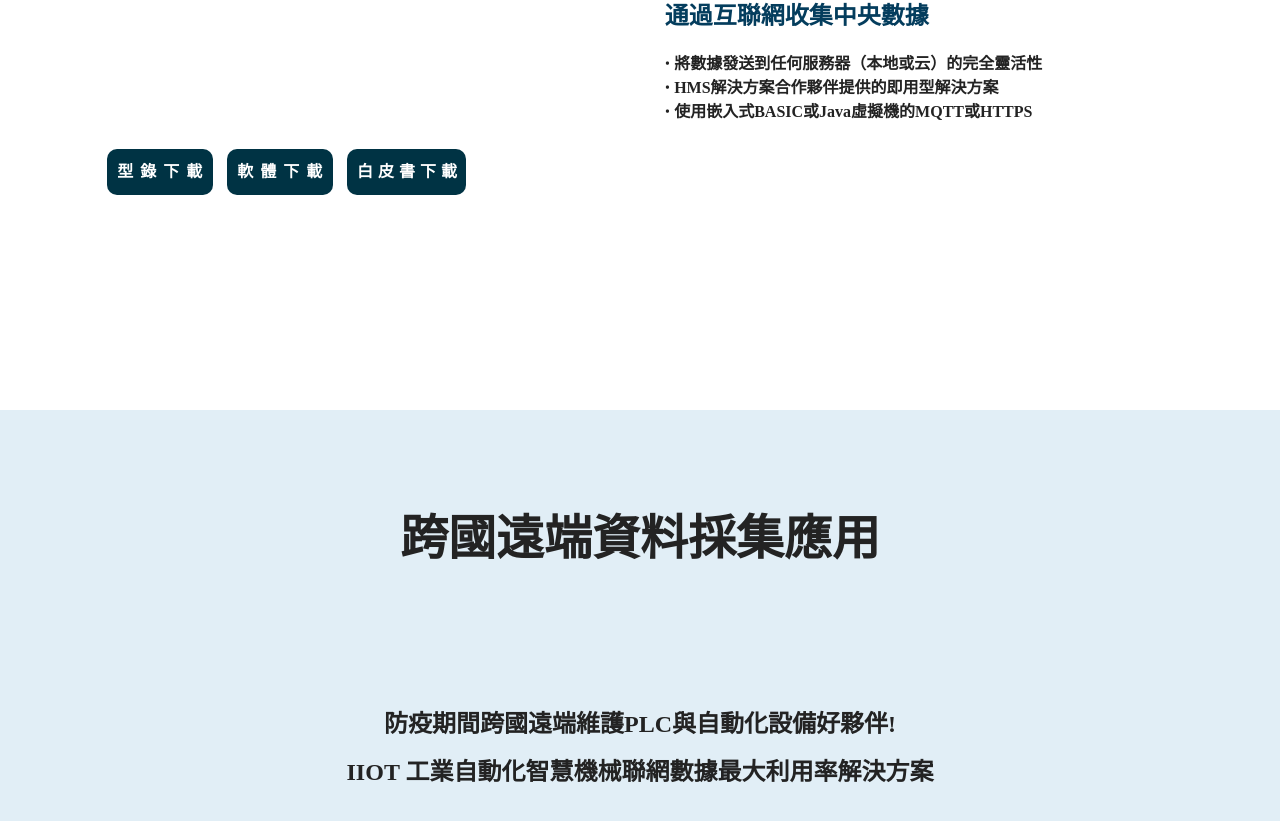
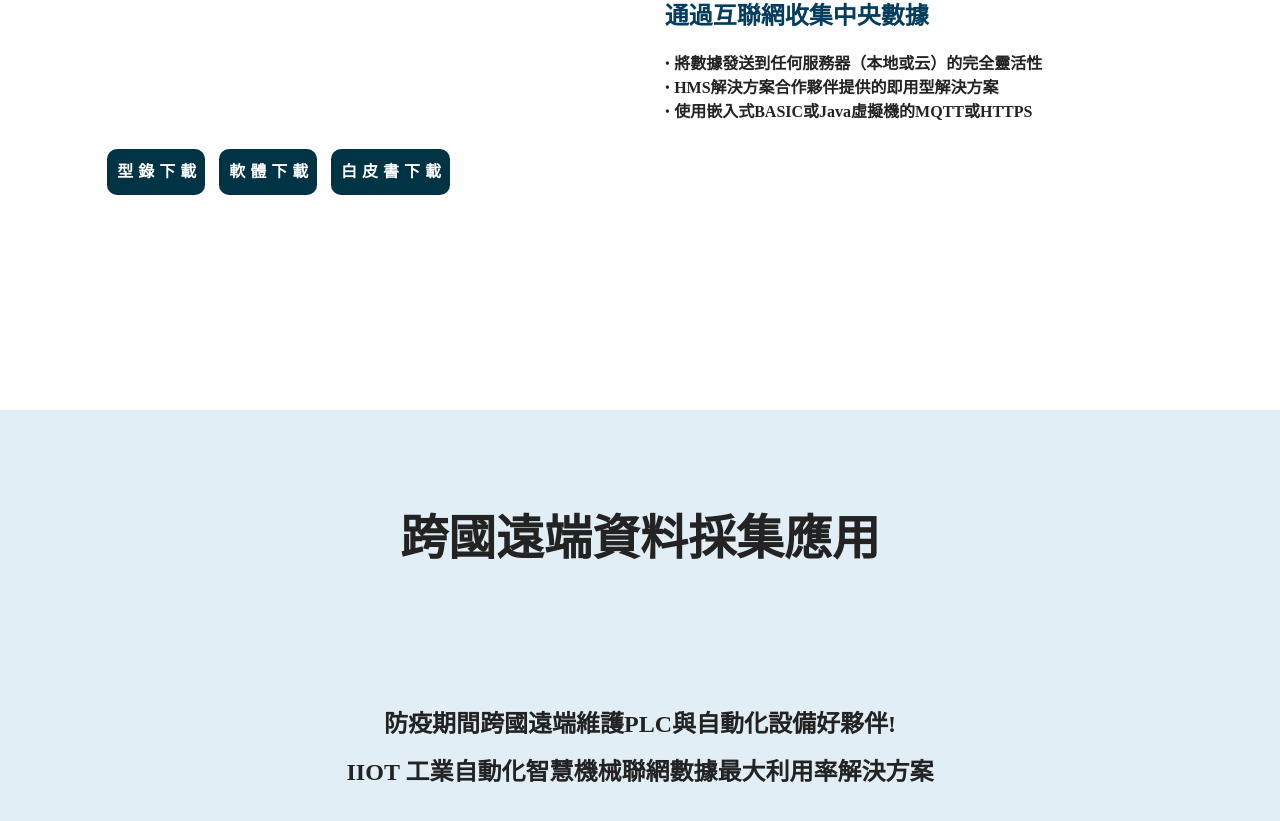
Before and after one commit to hao0609/test, a plain HTML site: page flexy205.html in a window 1280 px wide. Shown: the part 820-1641 px from the top of the page. Drawn offline with Linux system fonts and the light colour scheme.

Commit message:
Update flexy205.html

```diff
--- a/flexy205.html
+++ b/flexy205.html
@@ -407,12 +407,12 @@
 
           <div style="position:relative;left: 2%;bottom:200px;" id="btn3">
 
-                <button id="button-back" style="letter-spacing:7px; border-radius:10px; border:1px solid transparent; outline:none; cursor:pointer; width:px; height:46px">
+                <button id="button-back" style="letter-spacing:5px; border-radius:10px; border:1px solid transparent; outline:none; cursor:pointer; width:px; height:46px">
                     <a  href="download/司騰達Flexy-traditonal.pdf" target="_blank" style="text-decoration:none;"><div class="texts" style="position:relative;left:3px;color:#FFFFFF">型錄下載</div>  </a>
                 </button>
 
 
-                <button id="button-back" style="letter-spacing:7px; border-radius:10px; border:1px solid transparent; outline:none; cursor:pointer; width:px; height:46px;margin-left: 10px;">
+                <button id="button-back" style="letter-spacing:5px; border-radius:10px; border:1px solid transparent; outline:none; cursor:pointer; width:px; height:46px;margin-left: 10px;">
                     <a  href="https://drive.google.com/drive/folders/1kRcsP7nb6vOmOymnxqjxMPJzsyKDnMMv" target="_blank" style="text-decoration:none;"> <div class="texts" style="position:relative;left:3px;color:#FFFFFF">軟體下載</div>   </a>
                 </button>
 
```
